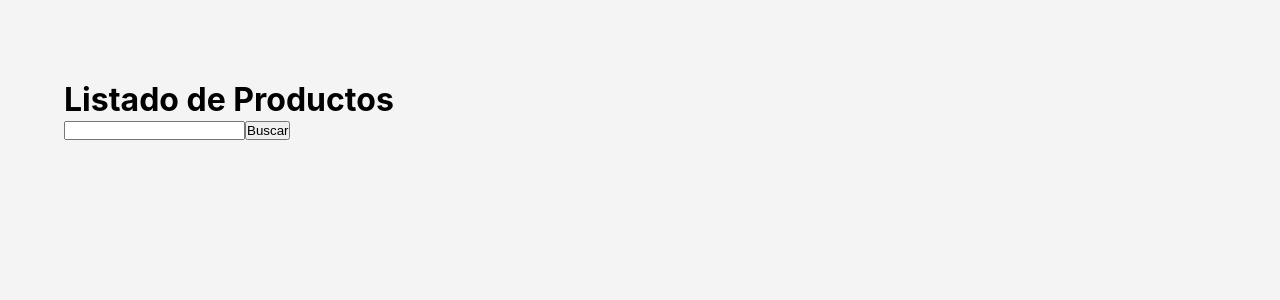
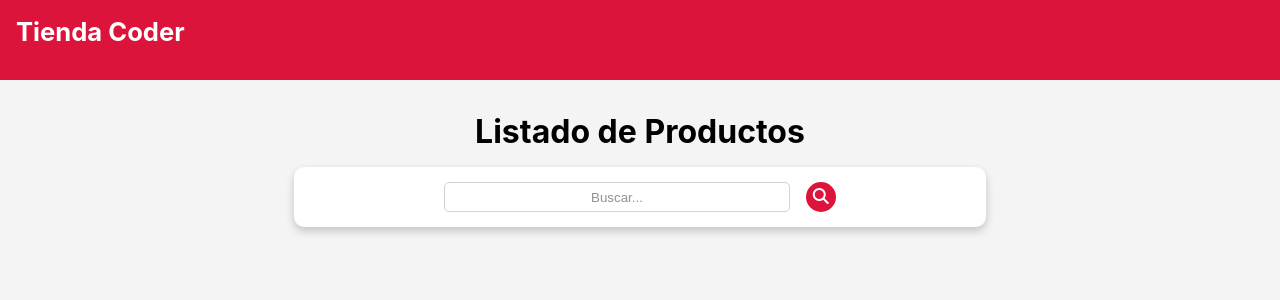
Before and after one commit to astronmy/curso-reactjs-vinci, a React (Create React App) app: page / in a window 1280 px wide. Shown: the top 300 px of the page. Built offline with nearby package versions, Linux system fonts and the light colour scheme.

Commit message:
first commit

```diff
--- a/src/App.js
+++ b/src/App.js
@@ -1,4 +1,5 @@
 import ItemListContainer from "./components/ItemListContainer/ItemListContainer"
+import NavBar from "./components/NavBar/Navbar"
 
 function App() {
   const onAdd = (quantity) => {
@@ -8,6 +9,7 @@ function App() {
   }
   return (
     <div className="App">
+        <NavBar name="Tienda Coder"/>
         <ItemListContainer greetings={"Listado de Productos"}></ItemListContainer>
     </div>
   );
--- a/src/components/Item/Item.css
+++ b/src/components/Item/Item.css
@@ -1,14 +1,23 @@
 .card {
     background-color: white;
+    border-radius: 5px;
     box-shadow: 0 4px 8px 0 rgba(0, 0, 0, 0.2);
     display: flex;
     flex-direction: column;
     gap: 1rem;
+    margin: 0.5rem auto;
     transition: 0.3s;
     width: 200px;
 }
 .card:hover {
     box-shadow: 0 8px 16px 0 rgba(0, 0, 0, 0.2);
+}
+.card img{
+    margin: 0.5rem auto;
+    max-height: 140px;
+    max-width: 140px;
+
+    width: 70%;
 }
 .card__container {
     padding: 2px 16px;
--- a/src/components/Item/Item.js
+++ b/src/components/Item/Item.js
@@ -3,10 +3,10 @@ import './Item.css'
 const Item = ({ image, title, price }) => {
 
     return (
-        <div class="card">
+        <div className="card">
             <img src={image} alt={title} />
-            <div class="card__container">
-                <h4 className="card__title">{title}</h4>
+            <div className="card__container">
+                <h4 className="card__title">{`${title.substring(0,30)}...`}</h4>
                 <p className="card__price">{price}</p>
             </div>
         </div>
--- a/src/components/ItemListContainer/ItemListContainer.css
+++ b/src/components/ItemListContainer/ItemListContainer.css
@@ -1,4 +1,53 @@
 .container {
-    margin: 5rem auto;
+    margin: 2rem auto;
     width: 90%;
 }
+.title {
+    font-size: 2rem;
+    text-align: center;
+}
+.searchbox {
+    align-items: center;
+    background: white;
+    border-radius: 10px;
+    box-shadow: 0 4px 8px 0 rgba(0, 0, 0, 0.2);
+    display: flex;
+    gap: 1rem;
+    height: 60px;
+    justify-content: center;
+    margin: 1rem auto;
+    transition: 0.3s;
+    width: 60%;
+}
+.searchbox__input {
+    border: 1px solid lightgrey;
+    border-radius: 5px;
+    height: 30px;
+    min-width: 200px;
+    padding: 0.8rem;
+    width: 50%;
+
+}
+.searchbox__input::placeholder{
+    color: rgb(148, 146, 146);
+    text-align: center;
+}
+.searchbox__button{
+    background-color: crimson;
+    border-radius: 50%;
+    color: white;
+    height: 30px;
+    line-height: 1.8rem;
+    text-align: center;
+    width: 30px;
+}
+
+@media screen and (max-width: 480px){
+    .container {
+        margin: 1rem auto;
+        width: 98%;
+    }
+    .searchbox {
+        max-width: 90%;
+    }
+}
--- a/src/components/ItemListContainer/ItemListContainer.js
+++ b/src/components/ItemListContainer/ItemListContainer.js
@@ -6,15 +6,13 @@ import { useEffect, useState } from 'react'
 const ItemListContainer = ({ greetings }) => {
     const [products, setProducts] = useState([])
     const [search, setSearch] = useState("")
-    /*useEffect(() => {
-        fetch('https://api.mercadolibre.com/sites/MLA/search?q=notebook')
-            .then(response => {
-                return response.json()
-            })
-            .then(result => {
-                setProducts(result.results)
-            })
-    }, [])*/
+
+    const handler = (e) => {
+        if(e.key == "Enter"){
+            setSearch(e.target.value)
+            fetchProducts()
+        }
+    };
 
     const fetchProducts = () => {
         fetch(`https://api.mercadolibre.com/sites/MLA/search?q=${search}`)
@@ -25,13 +23,17 @@ const ItemListContainer = ({ greetings }) => {
                 setProducts(result.results)
             })
     }
-
     return (
         <div className="container">
-            <h1>{greetings}</h1>
             <div>
-                <input type="text" onChange={(e) => setSearch(e.target.value)}></input>
-                <button onClick={fetchProducts}> Buscar </button>
+                <h4 className='title'>{greetings}</h4>
+                <div className='searchbox'>
+                    <input className='searchbox__input' placeholder='Buscar...' type="text"
+                    onChange={(e) => setSearch(e.target.value)}
+                    onKeyPress={(e) => handler(e)}></input>
+                    <a className='searchbox__button' onClick={fetchProducts}><i className="fa-solid fa-magnifying-glass"></i></a>
+                </div>
+
             </div>
             <ItemList products={products}></ItemList>
         </div>
--- /dev/null
+++ b/src/components/NavBar/NavBar.css
@@ -0,0 +1,17 @@
+.header {
+  background-color: crimson;
+  display: flex;
+  height: 15vh;
+  justify-content: space-between;
+  max-height: 80px;
+  position: sticky;
+  top: 0;
+  width: 100%;
+  z-index: 2;
+}
+.header__title{
+  color: white;
+  font-size: 1.6rem;
+  margin: 0.7rem;
+  padding: 0.3rem;
+}
--- /dev/null
+++ b/src/components/NavBar/Navbar.js
@@ -0,0 +1,12 @@
+import './NavBar.css'
+
+const NavBar = ({name}) => {
+
+  return (
+    <header className='header'>
+        <h1 className='header__title'>{name}</h1>
+    </header>
+  )
+
+}
+export default NavBar;
--- a/src/index.css
+++ b/src/index.css
@@ -1,3 +1,4 @@
+@import url("https://use.fontawesome.com/releases/v6.1.0/css/all.css");
 
 *{
   margin: 0;
```
Also changed, not shown: src/components/ItemDetail/ItemDetail.js (added, +21 -0 lines), src/components/ItemDetail/ItemDetail.css (added), 2 other files (tests, documents, lock files or other folders).
